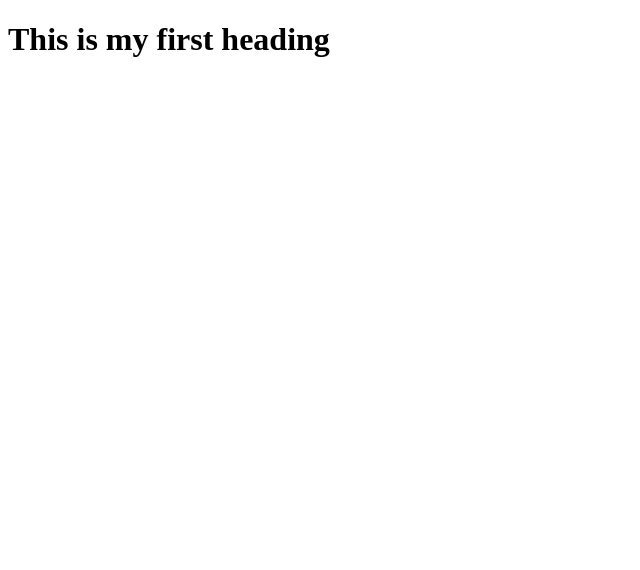
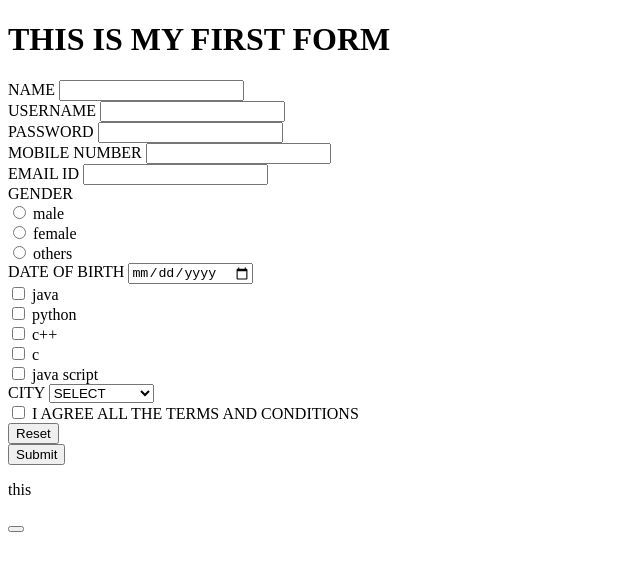
Before and after one commit to Rishabh-Sen/fullstack-development-msp, a plain HTML site: page index.html in a window 1280 px wide. Shown: the whole page, without its empty margins (0-640 px from the left). Drawn offline with Linux system fonts and the light colour scheme.

Commit message:
form
commit 2 form

```diff
--- a/index.html
+++ b/index.html
@@ -4,10 +4,80 @@
 
 	<title>fullstack development</title>
 </head>
-<h1>This is my first heading</h1>
+<h1>THIS IS MY FIRST FORM </h1>
+<form>
+	<label>NAME</label>
+	<input type="text" name="name" >
+	<br>
+	<label>USERNAME</label>
+	<input type="text" name="username">
+	<br>
+	<label>PASSWORD</label>
+	<input type="password" name="pass" >
+	<br>
+	<label>MOBILE NUMBER</label>
+	<input type="number" name="no" maxlength="10">
+	<br>
+	<label> EMAIL ID</label>
+	<input type="email" name="mail">
+	<br>
+	<label>GENDER</label>
+	<br>
+	<input type="radio" name="gender">
+	<label>male</label>
+	<br>
+	<input type="radio" name="gender">
+	<label>female</label>
+	<br>
+	<input type="radio" name="gender">
+	<label>others</label>
+	<br>
+	<label>DATE OF BIRTH</label>
+	<input type="date" name="dob">
+	<br>
+	<input type="checkbox" name="checkbox1">
+	<label>java</label>
+	<br>
+	<input type="checkbox" name="checkbox2">
+	<label>python</label>
+	<br>
+	<input type="checkbox" name="checkbox3">
+	<label>c++</label>
+	<br>
+	<input type="checkbox" name="checkbox4">
+	<label>c</label>
+	<br>
+	<input type="checkbox" name="checkbox5">
+	<label>java script</label>
+	<br>
+	<label>CITY</label>
+	<select >
+	  <option>SELECT</option>
+  <option value="DELHI">DELHI</option>
+  <option value="PUNE">PUNE</option>
+  <option value="PAGHWARA">PAGHWARA</option>
+  <option value="KANPUR">KANPUR</option>
+  <option value="LUCKNOW">LUCKNOW</option>
+  <option value="BANGALORE">BANGALORE</option>
+  <option value="HYDERABAD">HYDERABAD</option>
+  <option value="NOIDA">NOIDA</option>
+  <option value="BHOPAL">BHOPAL</option>
+  <option value="INDORE">INDORE</option>
+  <option value="LUDHIANA">PAGHWARA</option>
+  <option value="AGRA">KANPUR</option>
+</select>
+<br>
+<input type="checkbox" name="checkbox5" required>
+<label>I AGREE ALL THE TERMS AND CONDITIONS</label>
+<br>
+<input type="reset" name="reset">
+<br>
+<input type="submit" name="submit">
+<p id="p1">this    </p>
+<button
 
 <body>
 </body>
 
 
-</html>
+<!-- </html> -->
```
